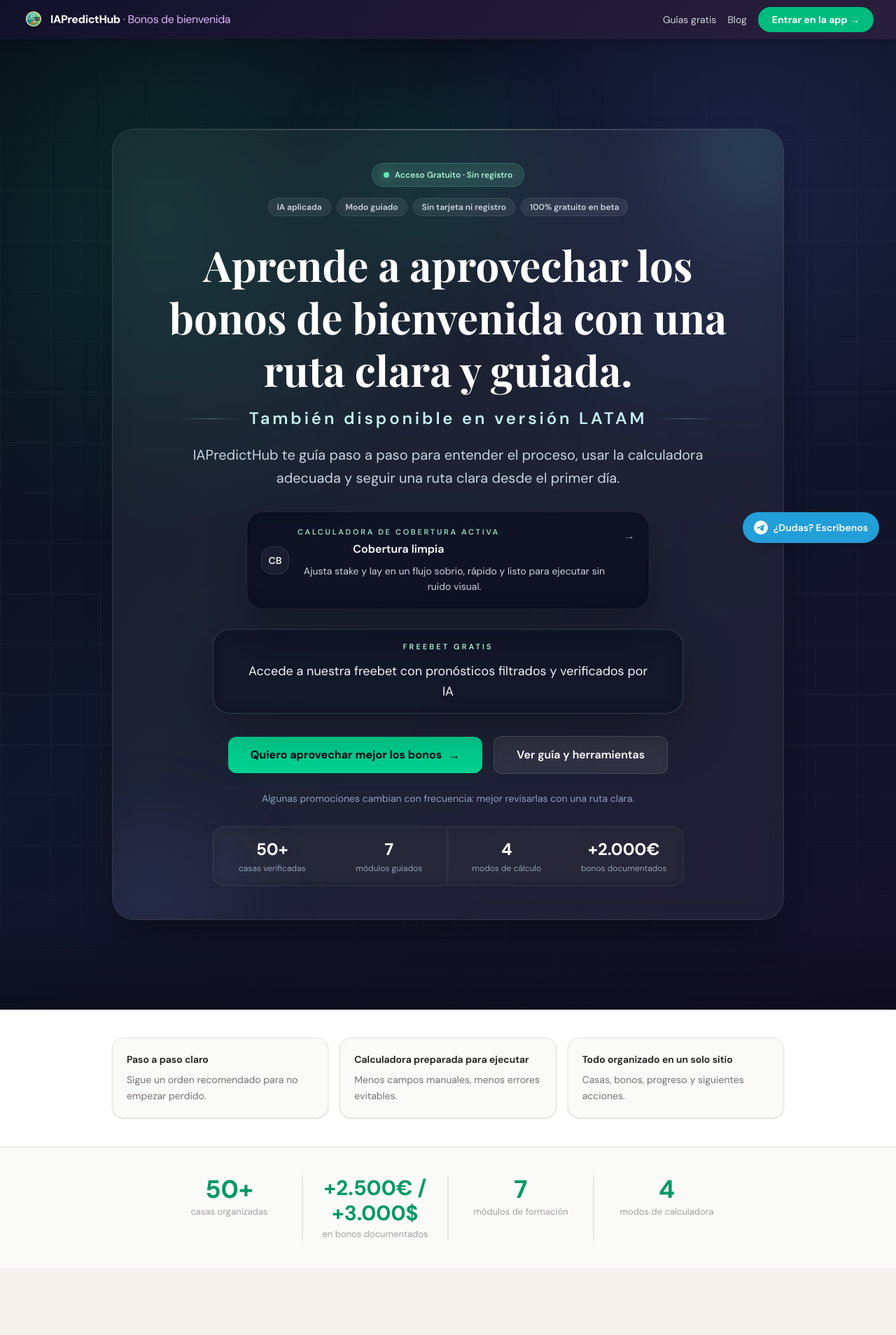
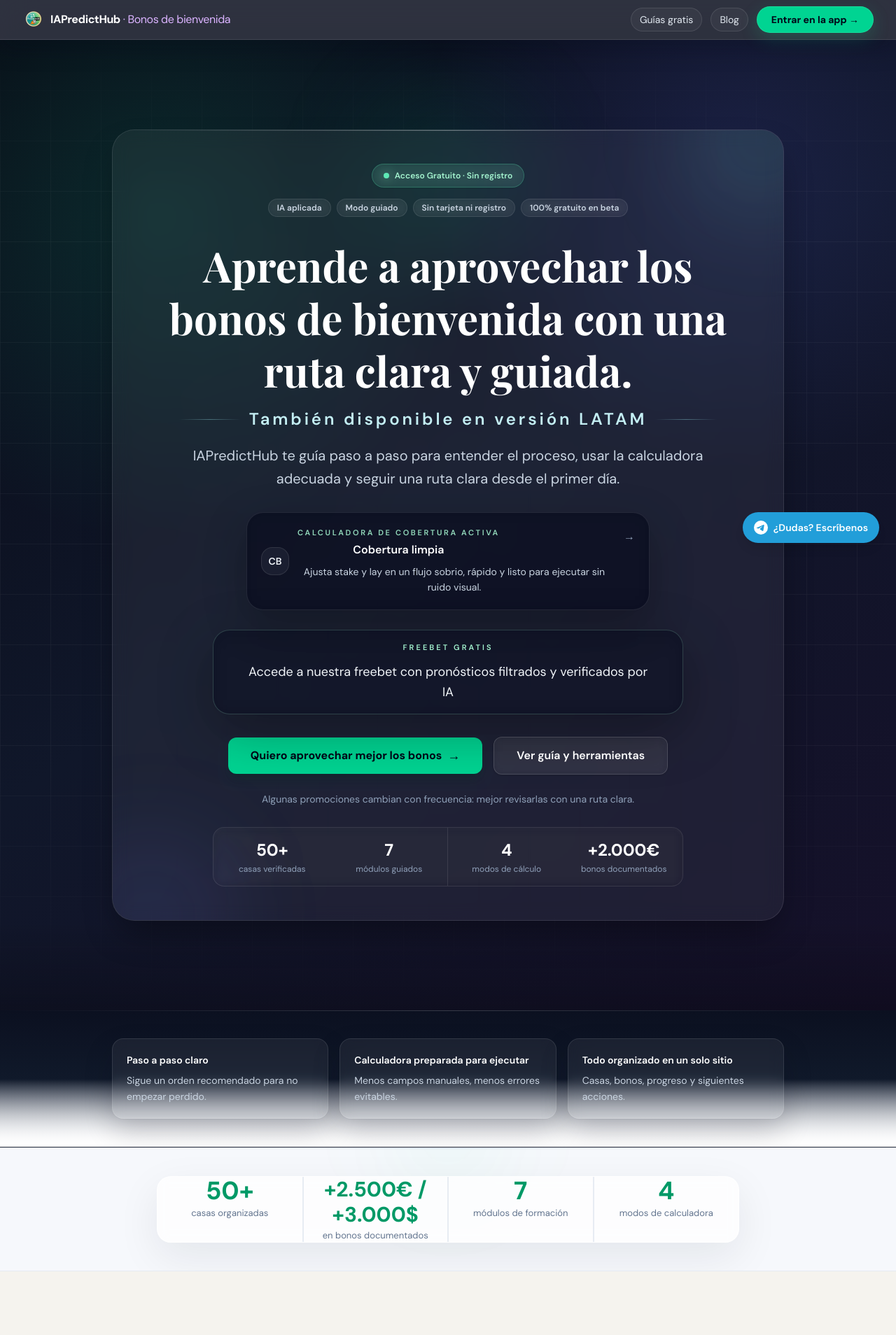
Before and after one commit to eloylt13/matched-betting-app, a Next.js app: page / in a window 1280 px wide. Shown: the top 1908 px of the page at 70% size. Built offline with nearby package versions, Linux system fonts and the light colour scheme; no server answers; a web font is replaced by a local one.

Commit message:
refactor: align landing nav and stats with hero visual language

```diff
--- a/app/page.tsx
+++ b/app/page.tsx
@@ -384,8 +384,7 @@
       <script type="application/ld+json" dangerouslySetInnerHTML={{ __html: JSON.stringify(faqSchema) }} />
       <script type="application/ld+json" dangerouslySetInnerHTML={{ __html: JSON.stringify(softwareSchema) }} />
       <header
-        style={{ background: 'linear-gradient(135deg, #12112A 0%, #2A1F3D 100%)' }}
-        className="sticky top-0 z-50 shadow-lg"
+        className="sticky top-0 z-50 border-b border-white/10 bg-[#0b1020]/85 shadow-[0_12px_32px_rgba(2,6,23,0.26)] backdrop-blur-xl"
       >
         <div className="max-w-7xl mx-auto px-4 sm:px-6 lg:px-8">
           <div className="flex items-center justify-between h-14">
@@ -396,12 +395,12 @@
                 <span className="text-purple-300 font-normal hidden sm:inline"> · Bonos de bienvenida</span>
               </span>
             </Link>
-            <nav className="flex items-center gap-2 sm:gap-4">
+            <nav className="flex items-center gap-2 sm:gap-3">
               <TrackedLink
                 href="/guias"
                 eventName="header_guides_clicked"
                 eventProps={{ location: 'header', target_path: '/guias' }}
-              className="hidden sm:inline text-gray-300 hover:text-white text-sm transition-colors"
+                className="hidden sm:inline-flex items-center rounded-full border border-white/10 bg-white/[0.04] px-3 py-1.5 text-sm text-slate-200 transition-colors hover:border-white/20 hover:bg-white/[0.08] hover:text-white"
               >
                 Guías gratis
               </TrackedLink>
@@ -409,7 +408,7 @@
                 href="/blog"
                 eventName="header_blog_clicked"
                 eventProps={{ location: 'header', target_path: '/blog' }}
-              className="hidden sm:inline text-gray-300 hover:text-white text-sm transition-colors"
+                className="hidden sm:inline-flex items-center rounded-full border border-white/10 bg-white/[0.04] px-3 py-1.5 text-sm text-slate-200 transition-colors hover:border-white/20 hover:bg-white/[0.08] hover:text-white"
               >
                 Blog
               </TrackedLink>
@@ -417,7 +416,7 @@
                 href="/bienvenida"
                 eventName="header_enter_app_clicked"
                 eventProps={{ location: 'header', target_path: '/bienvenida' }}
-              className="bg-emerald-500 hover:bg-emerald-400 text-white text-xs sm:text-sm font-bold px-3 sm:px-5 py-1.5 sm:py-2 rounded-full transition-colors"
+                className="inline-flex items-center rounded-full border border-emerald-300/25 bg-emerald-400 px-3 sm:px-5 py-1.5 sm:py-2 text-xs sm:text-sm font-bold text-slate-950 shadow-[0_8px_24px_rgba(16,185,129,0.22)] transition-colors hover:bg-emerald-300"
               >
                 Entrar en la app →
               </TrackedLink>
@@ -554,40 +553,46 @@
         </div>
       </section>
 
-      <section className="bg-white border-b border-stone-100">
+      <section className="relative overflow-hidden bg-gradient-to-b from-[#0b1020] via-[#10192a] to-[#f6f8fc] border-b border-white/10">
+        <div className="pointer-events-none absolute inset-x-0 top-0 h-px bg-gradient-to-r from-transparent via-white/18 to-transparent" />
+        <div className="pointer-events-none absolute inset-x-0 bottom-0 h-24 bg-gradient-to-b from-transparent to-white" />
         <div className="max-w-5xl mx-auto px-4 sm:px-6 lg:px-8 py-8 sm:py-10">
           <div className="grid gap-4 md:grid-cols-3">
             {BENEFICIOS_RAPIDOS.map((beneficio) => (
               <div
                 key={beneficio.titulo}
-                className="rounded-2xl border border-stone-200 bg-stone-50 p-5 text-left shadow-sm transition-colors hover:border-emerald-200"
+                className="rounded-2xl border border-white/10 bg-white/[0.06] p-5 text-left shadow-[0_18px_40px_rgba(2,6,23,0.18)] backdrop-blur-sm transition-colors hover:border-white/20 hover:bg-white/[0.09]"
               >
-                <h2 className="text-sm font-semibold text-stone-900 mb-2">{beneficio.titulo}</h2>
-                <p className="text-xs sm:text-sm text-stone-500 leading-relaxed">{beneficio.desc}</p>
+                <h2 className="text-sm font-semibold text-white mb-2">{beneficio.titulo}</h2>
+                <p className="text-xs sm:text-sm text-slate-300 leading-relaxed">{beneficio.desc}</p>
               </div>
             ))}
           </div>
         </div>
       </section>
 
-      <section className="bg-stone-50 border-y border-stone-200">
+      <section className="relative overflow-hidden bg-[#f6f8fc] border-y border-slate-200/80">
+        <div className="pointer-events-none absolute inset-x-0 top-0 h-px bg-gradient-to-r from-transparent via-slate-300/70 to-transparent" />
+        <div className="pointer-events-none absolute left-1/2 top-[-6rem] h-40 w-40 -translate-x-1/2 rounded-full bg-emerald-400/5 blur-3xl" />
         <div className="max-w-4xl mx-auto px-4 sm:px-6 lg:px-8 py-8 sm:py-10">
-          <div className="grid grid-cols-2 sm:grid-cols-4 text-center divide-y sm:divide-y-0 divide-x-0 sm:divide-x divide-stone-200">
+          <div className="overflow-hidden rounded-[1.25rem] border border-white/70 bg-white/75 text-center shadow-[0_20px_60px_rgba(15,23,42,0.08)] backdrop-blur-sm">
+            <div className="grid grid-cols-2 sm:grid-cols-4 divide-y sm:divide-y-0 divide-x-0 sm:divide-x divide-slate-200/80">
               <div className="py-4 sm:py-0 sm:px-6">
                 <p className="text-3xl sm:text-4xl font-bold text-emerald-600">50+</p>
-              <p className="text-[13px] text-stone-400 mt-1 leading-tight">casas organizadas</p>
+                <p className="text-[13px] text-slate-500 mt-1 leading-tight">casas organizadas</p>
               </div>
-            <div className="py-4 sm:py-0 sm:px-6 border-l border-stone-200">
+              <div className="py-4 sm:py-0 sm:px-6 border-l border-slate-200/80">
                 <p className="text-2xl sm:text-3xl font-bold text-emerald-600">+2.500€ / +3.000$</p>
-              <p className="text-[13px] text-stone-400 mt-1 leading-tight">en bonos documentados</p>
+                <p className="text-[13px] text-slate-500 mt-1 leading-tight">en bonos documentados</p>
               </div>
-            <div className="py-4 sm:py-0 sm:px-6 border-t sm:border-t-0 border-stone-200 sm:border-l">
+              <div className="py-4 sm:py-0 sm:px-6 border-t sm:border-t-0 border-slate-200/80 sm:border-l">
                 <p className="text-3xl sm:text-4xl font-bold text-emerald-600">7</p>
-              <p className="text-[13px] text-stone-400 mt-1 leading-tight">módulos de formación</p>
+                <p className="text-[13px] text-slate-500 mt-1 leading-tight">módulos de formación</p>
               </div>
-            <div className="py-4 sm:py-0 sm:px-6 border-t sm:border-t-0 border-l border-stone-200">
+              <div className="py-4 sm:py-0 sm:px-6 border-t sm:border-t-0 border-l border-slate-200/80">
                 <p className="text-3xl sm:text-4xl font-bold text-emerald-600">4</p>
-              <p className="text-[13px] text-stone-400 mt-1 leading-tight">modos de calculadora</p>
+                <p className="text-[13px] text-slate-500 mt-1 leading-tight">modos de calculadora</p>
+              </div>
             </div>
           </div>
         </div>
```
Lines whose indentation alone changed are shown as unchanged.
